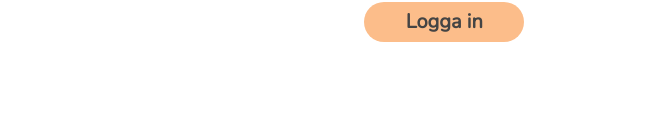
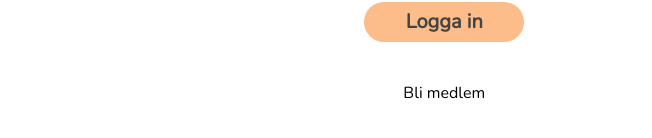
Before and after one commit to ninaodelius/Fem, a Next.js app: page /auth/sign-in in a window 1280 px wide. Shown: the part 354-492 px from the top of the page, without its empty margins (315-967 px from the left). Built offline with nearby package versions, Linux system fonts and the light colour scheme.

Commit message:
added link to bli medlem

```diff
--- a/pages/auth/sign-in.jsx
+++ b/pages/auth/sign-in.jsx
@@ -1,5 +1,6 @@
 import Button from '../../components/button'
 import styles from '/styles/auth/signin.module.css'
+import Link from 'next/link'
 
 export default function SignIn(){
     return(
@@ -25,6 +26,7 @@ export default function SignIn(){
                 <div className={styles.buttoncontainer}>
                     <Button>Logga in</Button>
                 </div>
+                <Link href="/auth/sign-up">Bli medlem</Link>
                 </form>
         </div>
 </div>
```
